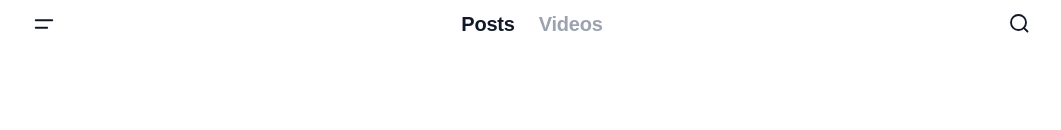
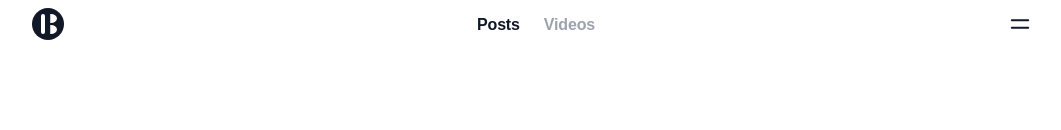
Before and after one commit to jesseinije/blimp, a React (Vite) app: page / in a window 1280 px wide. Shown: the top 130 px of the page, without its empty margins (108-1169 px from the left). Built offline with nearby package versions, Linux system fonts and the light colour scheme; a web font is replaced by a local one.

Commit message:
Redesigned TopNavTab, added logo

```diff
--- a/src/Icons.tsx
+++ b/src/Icons.tsx
@@ -398,7 +398,7 @@ export const Menu: React.FC<IconProps> = ({
     <line
       x1="40"
       y1="168" // Changed from 160 to 168 (moved down)
-      x2="162"
+      x2="216"
       y2="168" // Changed from 160 to 168 (moved down)
       fill="none"
       stroke={color}
--- a/src/components/feed/StoryItem.tsx
+++ b/src/components/feed/StoryItem.tsx
@@ -11,7 +11,7 @@ const StoryItem = ({ user, isCurrentUser }: StoryItemProps) => {
     <div className="flex flex-col items-center space-y-2">
       <div className="relative">
         <div
-          className={`w-24 h-24 rounded-full overflow-hidden ${
+          className={`w-20 h-20 rounded-full overflow-hidden ${
             user.hasStory && !isCurrentUser
               ? "ring-2 ring-offset-2 ring-blue-500"
               : ""
--- /dev/null
+++ b/src/components/layout/Logo.css
@@ -0,0 +1,45 @@
+/* Logo container */
+.b-logo {
+  --size: 32px;
+  --thickness: 4px;
+  --color1: #111827;
+  --color2: #111827;
+  position: relative;
+  height: var(--size);
+  width: var(--size);
+  display: flex;
+  align-items: center;
+  justify-content: center;
+  background: #111827;
+  border-radius: 50%;
+}
+
+/* Vertical stem */
+.b-logo__stem {
+  position: absolute;
+  top: 18%;
+  bottom: 18%;
+  left: 27%;
+  width: var(--thickness);
+  background: #fff;
+  border-radius: calc(var(--thickness) / 2);
+}
+
+/* Lobes */
+.b-logo__lobe {
+  position: absolute;
+  left: 36%;
+  width: 42%;
+  height: 30%;
+  background: #fff;
+  border-radius: 50%;
+  clip-path: inset(0 0 0 50%);
+}
+
+.b-logo__lobe--top {
+  top: 18%;
+}
+
+.b-logo__lobe--bottom {
+  bottom: 18%;
+}
--- /dev/null
+++ b/src/components/layout/Logo.tsx
@@ -0,0 +1,14 @@
+import React from "react";
+import "./Logo.css";
+
+const Logo: React.FC = () => {
+  return (
+    <div className="b-logo" aria-label="B logo">
+      <div className="b-logo__stem"></div>
+      <div className="b-logo__lobe b-logo__lobe--top"></div>
+      <div className="b-logo__lobe b-logo__lobe--bottom"></div>
+    </div>
+  );
+};
+
+export default Logo;
--- a/src/components/layout/TopNavTabs.tsx
+++ b/src/components/layout/TopNavTabs.tsx
@@ -1,65 +1,22 @@
 import { useRef, useState, useEffect } from "react";
-import { CheckCircle } from "phosphor-react";
-import { useNavigate } from "react-router-dom"; // Add this import
-import { useAppStore } from "../../store/appStore";
-import type { FeedFilterType } from "../../store/appStore";
-import BottomSheet from "../ui/BottomSheet";
 import { motion, useMotionValue, animate } from "framer-motion";
 import { Menu, Search } from "../../Icons";
+import { Check } from "phosphor-react";
+import { useNavigate } from "react-router-dom";
+import Logo from "./Logo";
 import "./TopNavTabs.css";
+import Drawer from "../ui/Drawer";
 
 type TabType = "posts" | "videos";
+type FeedType = "for-you" | "following" | "live";
 
 interface TopNavTabsProps {
   activeTab: TabType;
   onTabChange: (tab: TabType) => void;
 }
 
-// Replace the single filterOptions with two separate arrays:
-const postFilterOptions: {
-  value: FeedFilterType;
-  label: string;
-  description: string;
-}[] = [
-  {
-    value: "for-you",
-    label: "For You",
-    description: "Posts we think you'll like based on your interests",
-  },
-  {
-    value: "following",
-    label: "Following",
-    description: "Posts from people you follow",
-  },
-];
-
-const videoFilterOptions: {
-  value: FeedFilterType;
-  label: string;
-  description: string;
-}[] = [
-  {
-    value: "for-you",
-    label: "For You",
-    description: "Videos we think you'll like based on your interests",
-  },
-  {
-    value: "following",
-    label: "Following",
-    description: "Videos from people you follow",
-  },
-  {
-    value: "live",
-    label: "Live",
-    description: "Real-time videos and active streams",
-  },
-];
-
 const TopNavTabs = ({ activeTab, onTabChange }: TopNavTabsProps) => {
-  const navigate = useNavigate(); // Add this hook
-  const { postsFilter, setPostsFilter } = useAppStore();
-  const [menuSheetOpen, setMenuSheetOpen] = useState(false);
-
+  const navigate = useNavigate();
   const containerRef = useRef<HTMLDivElement>(null);
   const postsButtonRef = useRef<HTMLButtonElement>(null);
   const videosButtonRef = useRef<HTMLButtonElement>(null);
@@ -69,6 +26,8 @@ const TopNavTabs = ({ activeTab, onTabChange }: TopNavTabsProps) => {
   const containerHeight = useRef(0);
   const scrollTimeout = useRef<NodeJS.Timeout | null>(null);
   const [showBorder, setShowBorder] = useState(false);
+  const [drawerOpen, setDrawerOpen] = useState(false);
+  const [selectedFeed, setSelectedFeed] = useState<FeedType>("for-you");
 
   useEffect(() => {
     if (containerRef.current) {
@@ -151,36 +110,24 @@ const TopNavTabs = ({ activeTab, onTabChange }: TopNavTabsProps) => {
     activeTab === "videos" ? "top-nav-tabs--videos" : "top-nav-tabs--posts"
   } ${showBorder && activeTab === "posts" ? "top-nav-tabs--with-border" : ""}`;
 
-  // Handle menu option select
-  const handleMenuSelect = (filter: FeedFilterType) => {
-    setPostsFilter(filter);
-    setMenuSheetOpen(false);
-  };
-
-  // Add handler for search navigation
   const handleNavigateToSearch = () => {
+    setDrawerOpen(false);
     navigate("/search");
   };
 
   return (
     <motion.div ref={containerRef} className={containerClasses} style={{ y }}>
       <div className="flex items-center justify-between w-full max-w-screen-lg mx-auto px-3 h-12">
-        {/* Menu Button - Updated to use custom Menu icon */}
-        <button
-          className="flex items-center justify-center"
-          aria-label="Open menu"
-          onClick={() => setMenuSheetOpen(true)}
-        >
+        {/* Logo Component - Hide when Videos tab is active */}
         <div
           className={`${
             activeTab === "videos"
-                ? "text-white icon-shadow-realistic"
+              ? "opacity-0" // This will hide the logo but maintain its space
               : "text-gray-900"
           }`}
         >
-            <Menu size={24} />
+          <Logo />
         </div>
-        </button>
 
         {/* Center Tabs */}
         <nav className="flex space-x-6">
@@ -196,7 +143,7 @@ const TopNavTabs = ({ activeTab, onTabChange }: TopNavTabsProps) => {
             }`}
             onClick={() => onTabChange("posts")}
           >
-            <span className="text-xl tab-name">Posts</span>
+            <span className="text-base tab-name">Posts</span>
           </button>
           <button
             ref={videosButtonRef}
@@ -208,17 +155,17 @@ const TopNavTabs = ({ activeTab, onTabChange }: TopNavTabsProps) => {
             }`}
             onClick={() => onTabChange("videos")}
           >
-            <span className="text-xl tab-name">Videos</span>
+            <span className="text-base tab-name">Videos</span>
           </button>
         </nav>
 
-        {/* Search Button - Updated to use custom Search icon */}
+        {/* Menu Button (formerly Search Button) */}
         <button
           className="flex items-center justify-center"
-          aria-label="Search"
-          onClick={handleNavigateToSearch}
+          aria-label="Menu" // Updated aria-label
+          onClick={() => setDrawerOpen(true)} // You might want to change this handler name and function
         >
-          <Search
+          <Menu
             size={24}
             weight="regular"
             className={`${
@@ -230,47 +177,87 @@ const TopNavTabs = ({ activeTab, onTabChange }: TopNavTabsProps) => {
         </button>
       </div>
 
-      {/* Menu BottomSheet */}
-      <BottomSheet
-        isOpen={menuSheetOpen}
-        onClose={() => setMenuSheetOpen(false)}
-        title="Select Feed"
+      {/* Drawer */}
+      <Drawer open={drawerOpen} onClose={() => setDrawerOpen(false)}>
+        {/* Search Section */}
+        <div className="px-3 py-2 bg-white">
+          <div
+            onClick={handleNavigateToSearch}
+            className="bg-gray-100 border-0 w-full pl-10 pr-10 py-2 rounded-lg flex items-center cursor-pointer relative"
           >
-        <div className="space-y-2 py-2 border border-gray-200  rounded-lg mb-3">
-          {(activeTab === "posts" ? postFilterOptions : videoFilterOptions).map(
-            (option) => (
-              <button
-                key={option.value}
-                className={`flex items-center justify-between w-full px-4 py-3 rounded-lg text-left bg-transparent ${
-                  postsFilter === option.value
-                    ? "text-gray-900 "
-                    : "text-gray-700 "
-                } focus:outline-none transition-colors duration-150`}
-                onClick={() => handleMenuSelect(option.value)}
-                tabIndex={0}
-                type="button"
-              >
-                <div className="flex-1 pr-4">
-                  <span className="text-base block text-gray-900 ">
-                    {option.label}
-                  </span>
-                  <span className="text-xs text-gray-400 mt-0.5 block">
-                    {option.description}
+            <div className="absolute inset-y-0 left-0 pl-3 flex items-center pointer-events-none">
+              <Search size={20} className="text-gray-400" />
+            </div>
+            <span className="text-gray-400 text-sm">
+              Search for creators...
             </span>
           </div>
-                <div className="w-6 h-6 flex items-center justify-center flex-shrink-0">
-                  {postsFilter === option.value && (
-                    <CheckCircle
-                      className="text-blue-600 w-6 h-6"
-                      weight="fill"
-                    />
+        </div>
+
+        {/* Feed Selection Section */}
+        <div className="px-3 pt-6">
+          <h2 className="text-xl font-semibold mb-4">Feeds</h2>
+
+          {/* Options Container with border */}
+          <div className="border border-gray-200 rounded-lg overflow-hidden">
+            {/* For You Option */}
+            <div
+              className="flex items-center justify-between p-4 cursor-pointer hover:bg-gray-50"
+              onClick={() => setSelectedFeed("for-you")}
+            >
+              <div>
+                <h3 className="text-sm font-medium">For You</h3>
+                <p className="text-xs text-gray-500">
+                  Posts we think you'll like based on your interests
+                </p>
+              </div>
+              {selectedFeed === "for-you" && (
+                <div className="w-6 h-6 rounded-full bg-blue-500 flex items-center justify-center shrink-0">
+                  <Check size={14} weight="bold" className="text-white" />
+                </div>
               )}
             </div>
-              </button>
-            )
+
+            {/* Following Option */}
+            <div
+              className="flex items-center justify-between p-4 cursor-pointer border-t border-gray-200 hover:bg-gray-50"
+              onClick={() => setSelectedFeed("following")}
+            >
+              <div>
+                <h3 className="text-sm font-medium">Following</h3>
+                <p className="text-xs text-gray-500">
+                  Posts from people you follow
+                </p>
+              </div>
+              {selectedFeed === "following" && (
+                <div className="w-6 h-6 rounded-full bg-blue-500 flex items-center justify-center shrink-0">
+                  <Check size={14} weight="bold" className="text-white" />
+                </div>
               )}
             </div>
-      </BottomSheet>
+
+            {/* Live Option - Only show in Videos tab */}
+            {activeTab === "videos" && (
+              <div
+                className="flex items-center justify-between p-4 cursor-pointer border-t border-gray-200 hover:bg-gray-50"
+                onClick={() => setSelectedFeed("live")}
+              >
+                <div>
+                  <h3 className="text-sm font-medium">Live</h3>
+                  <p className="text-xs text-gray-500">
+                    Live content from around the world
+                  </p>
+                </div>
+                {selectedFeed === "live" && (
+                  <div className="w-6 h-6 rounded-full bg-blue-500 flex items-center justify-center shrink-0">
+                    <Check size={14} weight="bold" className="text-white" />
+                  </div>
+                )}
+              </div>
+            )}
+          </div>
+        </div>
+      </Drawer>
     </motion.div>
   );
 };
--- /dev/null
+++ b/src/components/ui/Drawer.tsx
@@ -0,0 +1,36 @@
+import React from "react";
+
+interface DrawerProps {
+  open: boolean;
+  onClose: () => void;
+  children: React.ReactNode;
+}
+
+const Drawer: React.FC<DrawerProps> = ({ open, onClose, children }) => {
+  return (
+    <>
+      {/* Overlay */}
+      <div
+        onClick={onClose}
+        style={{
+          transition: "opacity 0.3s",
+          opacity: open ? 1 : 0,
+          pointerEvents: open ? "auto" : "none",
+        }}
+        className="fixed inset-0 bg-black bg-opacity-40 z-40"
+      />
+      {/* Drawer */}
+      <div
+        className="fixed top-0 right-0 h-full w-80 bg-white shadow-lg z-50"
+        style={{
+          transform: open ? "translateX(0)" : "translateX(100%)",
+          transition: "transform 0.3s cubic-bezier(0.4,0,0.2,1)",
+        }}
+      >
+        <div className="p-4">{children}</div>
+      </div>
+    </>
+  );
+};
+
+export default Drawer;
```
Lines whose indentation alone changed are shown as unchanged.
